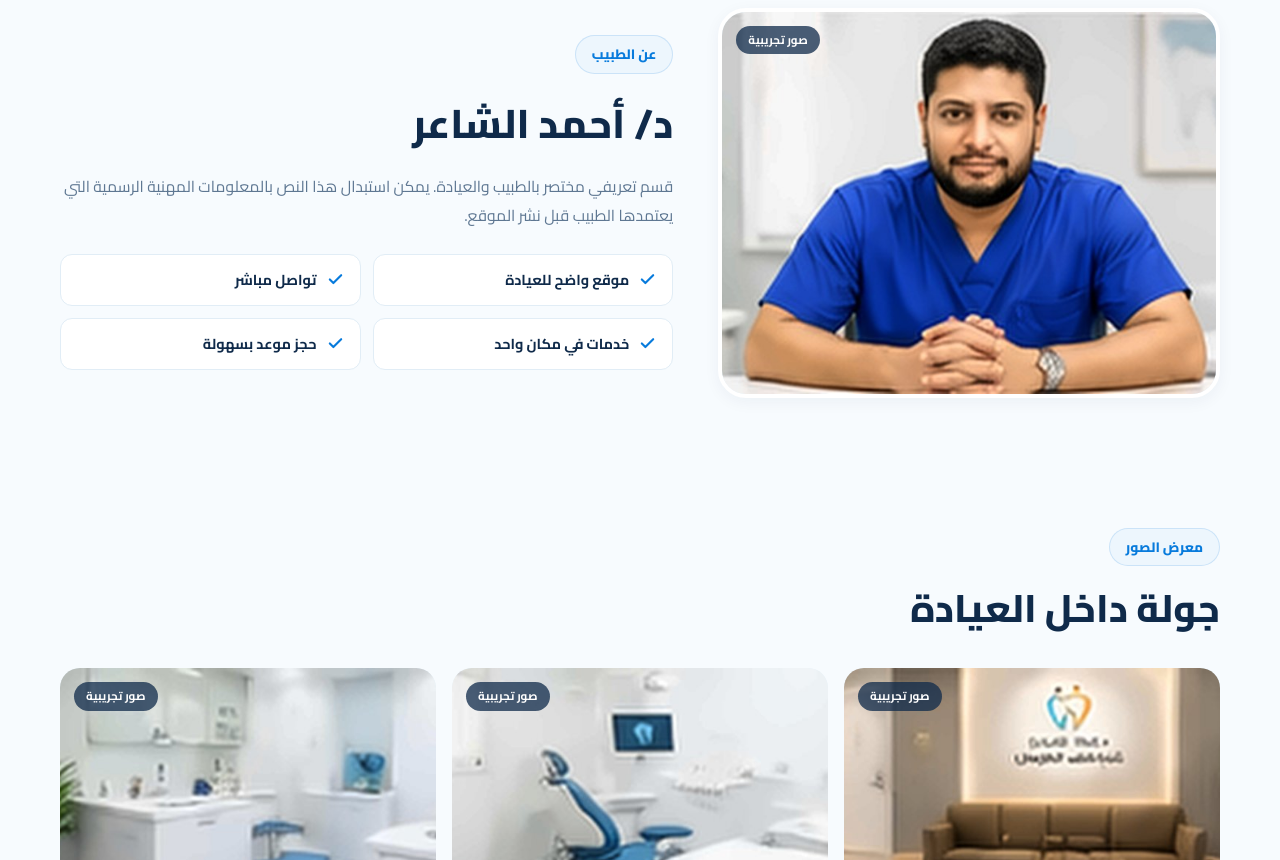
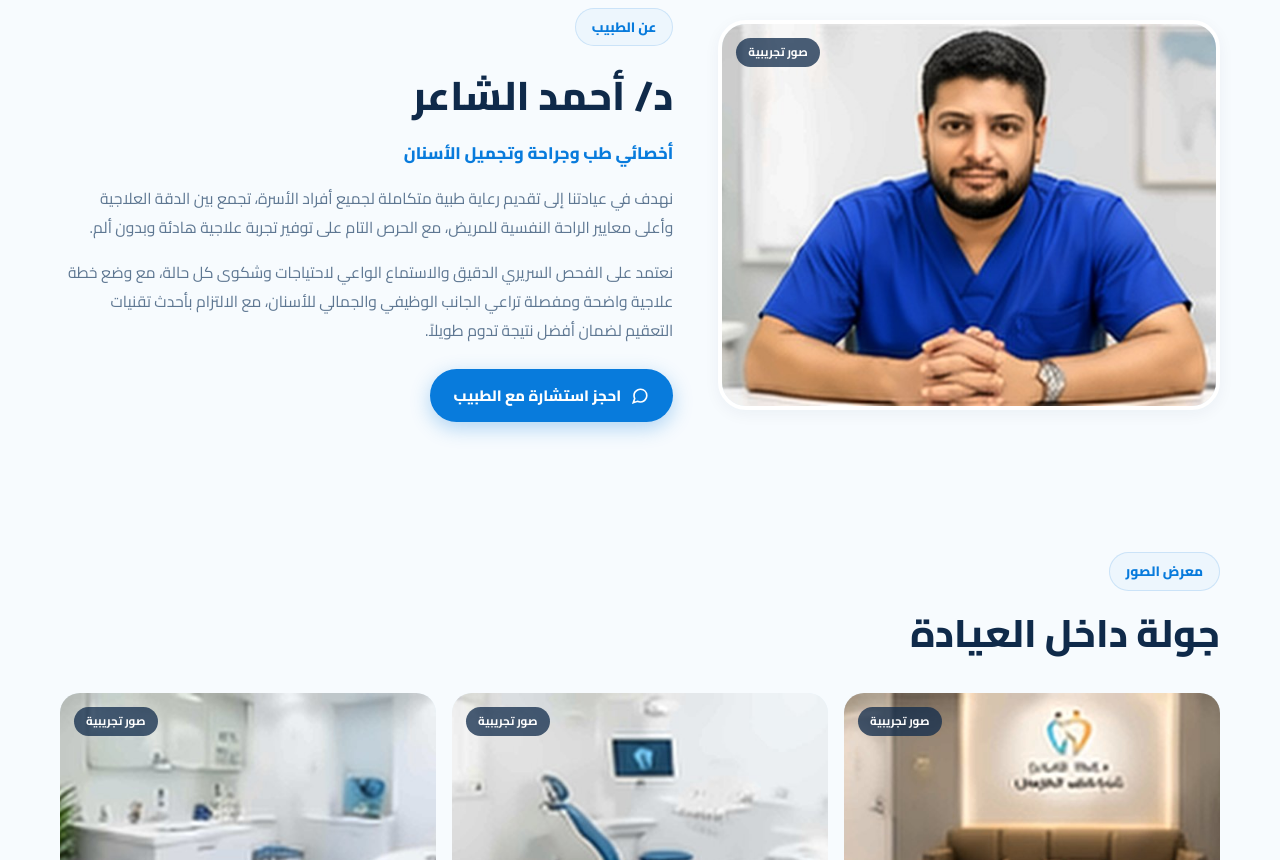
Before and after one commit to abhbaty/landing-page, a plain HTML site: page index.html in a window 1280 px wide. Shown: the part 2980-3840 px from the top of the page. Drawn offline with Linux system fonts and the light colour scheme.

Commit message:
fix: إزالة البطاقات الأربعة وإضافة نبذة تعريفية مهنية متكاملة عن د/ أحمد الشاعر

```diff
--- a/index.html
+++ b/index.html
@@ -750,33 +750,21 @@
       font-size: clamp(1.9rem, 3.2vw, 2.5rem);
       color: var(--navy);
       font-weight: 800;
-      margin-bottom: 12px;
+      margin-bottom: 6px;
+    }
+
+    .about-spec {
+      color: var(--primary);
+      font-size: 1.05rem;
+      font-weight: 800;
+      margin-bottom: 16px;
     }
 
     .about-content p {
       color: var(--text-muted);
       font-size: 0.98rem;
       line-height: 1.85;
-      margin-bottom: 24px;
-    }
-
-    .checks-grid {
-      display: grid;
-      grid-template-columns: 1fr 1fr;
-      gap: 12px;
-    }
-
-    .check-box {
-      background: #ffffff;
-      border: 1px solid var(--line);
-      padding: 12px 16px;
-      border-radius: var(--radius-md);
-      font-size: 0.9rem;
-      font-weight: 700;
-      color: var(--navy);
-      display: flex;
-      align-items: center;
-      gap: 10px;
+      margin-bottom: 16px;
     }
 
     .check-box svg {
@@ -1086,7 +1074,7 @@
       .hero { padding-top: 30px; }
       .hero-content h1 { font-size: 2.2rem; }
       .hero-trust { grid-template-columns: 1fr; gap: 12px; }
-      .services-grid, .journey-grid, .checks-grid { grid-template-columns: 1fr; }
+      .services-grid, .journey-grid { grid-template-columns: 1fr; }
       .photo-card { height: 360px; }
       .about-photo { height: 310px; }
       .foot-wrap { flex-direction: column; text-align: center; }
@@ -1471,27 +1459,18 @@
         <div class="about-content">
           <span class="eyebrow">عن الطبيب</span>
           <h2>د/ أحمد الشاعر</h2>
+          <div class="about-spec">أخصائي طب وجراحة وتجميل الأسنان</div>
           <p>
-            قسم تعريفي مختصر بالطبيب والعيادة. يمكن استبدال هذا النص بالمعلومات المهنية الرسمية التي يعتمدها الطبيب قبل نشر الموقع.
+            نهدف في عيادتنا إلى تقديم رعاية طبية متكاملة لجميع أفراد الأسرة، تجمع بين الدقة العلاجية وأعلى معايير الراحة النفسية للمريض، مع الحرص التام على توفير تجربة علاجية هادئة وبدون ألم.
           </p>
-
-          <div class="checks-grid">
-            <div class="check-box">
-              <svg viewBox="0 0 24 24" fill="none" stroke="currentColor" stroke-width="3" stroke-linecap="round" stroke-linejoin="round"><polyline points="20 6 9 17 4 12"></polyline></svg>
-              موقع واضح للعيادة
-            </div>
-            <div class="check-box">
-              <svg viewBox="0 0 24 24" fill="none" stroke="currentColor" stroke-width="3" stroke-linecap="round" stroke-linejoin="round"><polyline points="20 6 9 17 4 12"></polyline></svg>
-              تواصل مباشر
-            </div>
-            <div class="check-box">
-              <svg viewBox="0 0 24 24" fill="none" stroke="currentColor" stroke-width="3" stroke-linecap="round" stroke-linejoin="round"><polyline points="20 6 9 17 4 12"></polyline></svg>
-              خدمات في مكان واحد
-            </div>
-            <div class="check-box">
-              <svg viewBox="0 0 24 24" fill="none" stroke="currentColor" stroke-width="3" stroke-linecap="round" stroke-linejoin="round"><polyline points="20 6 9 17 4 12"></polyline></svg>
-              حجز موعد بسهولة
-            </div>
+          <p>
+            نعتمد على الفحص السريري الدقيق والاستماع الواعي لاحتياجات وشكوى كل حالة، مع وضع خطة علاجية واضحة ومفصلة تراعي الجانب الوظيفي والجمالي للأسنان، مع الالتزام بأحدث تقنيات التعقيم لضمان أفضل نتيجة تدوم طويلاً.
+          </p>
+          <div style="margin-top: 24px;">
+            <a class="btn btn-primary" href="https://wa.me/201029629627?text=%D8%A3%D9%87%D9%84%D8%A7%D9%8B%20%D8%AF%D9%83%D8%AA%D9%88%D8%B1%20%D8%A3%D8%AD%D9%85%D8%AF%D8%8C%20%D8%B9%D8%A7%D9%8A%D8%B2%20%D8%A3%D8%AD%D8%AC%D8%B2%20%D8%A7%D8%B3%D8%AA%D8%B4%D8%A7%D8%B1%D8%A9" target="_blank" rel="noopener">
+              <svg viewBox="0 0 24 24" fill="none" stroke="currentColor" stroke-width="2.2"><path d="M21 11.5a8.38 8.38 0 0 1-.9 3.8 8.5 8.5 0 0 1-7.6 4.7 8.38 8.38 0 0 1-3.8-.9L3 21l1.9-5.7a8.38 8.38 0 0 1-.9-3.8 8.5 8.5 0 0 1 4.7-7.6 8.38 8.38 0 0 1 3.8-.9h.5a8.48 8.48 0 0 1 8 8v.5z"></path></svg>
+              احجز استشارة مع الطبيب
+            </a>
           </div>
         </div>
       </div>
```
Also changed, not shown: 1 other file.
